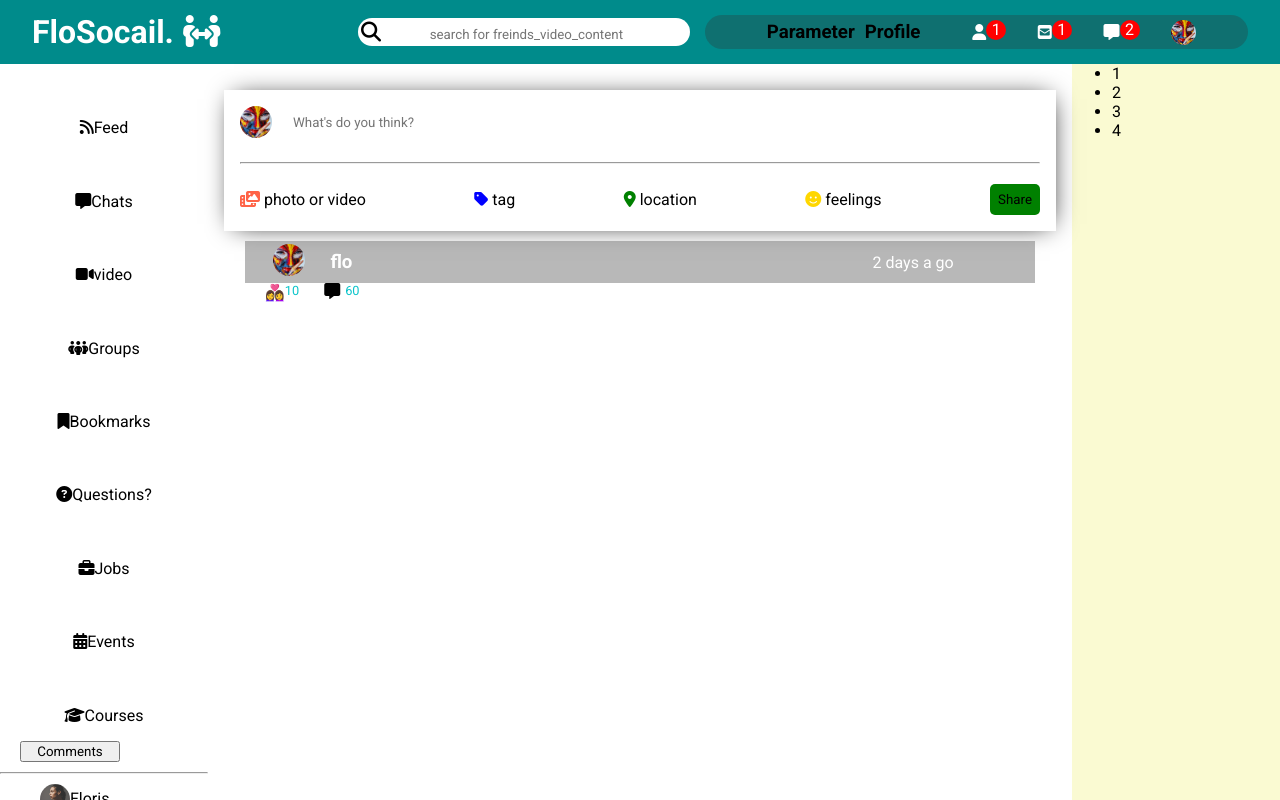
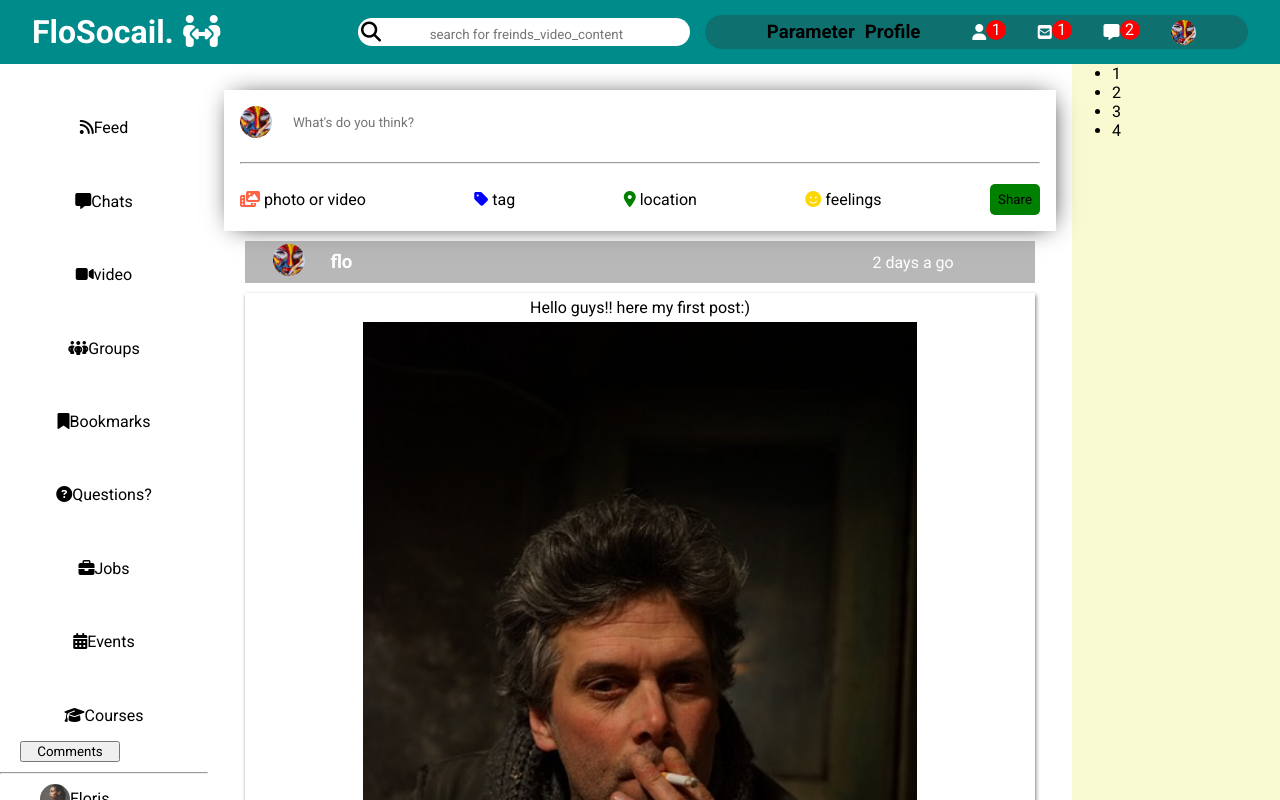
Before and after one commit to Flo37/FloSocial-App, a React (Create React App) app in the folder flosocial/: page / in a window 1280 px wide. Shown: the top 800 px of the page. Built offline with nearby package versions, Linux system fonts and the light colour scheme.

Commit message:
firstPost

```diff
--- a/flosocial/src/components/bars/centerBar/post/Post.jsx
+++ b/flosocial/src/components/bars/centerBar/post/Post.jsx
@@ -15,13 +15,18 @@ const Post = () => {
                     <span>2 days a go</span>
                     </div>
                  </div>
-                 <div className="post_center">
+                 <div className="center_post">
+                    <span className='hello'>Hello guys!! here my first post:)</span>
+                    <img  className='firstPost' src="./assets/3.jpg" alt="" />
+                 </div>
+                 <div className="bottom">
                     <div className='like'>
                         <span>👩‍❤️‍👩</span>
                         <p>10</p>
                     </div>
                     <div className='comment'><i class="fa-solid fa-message"></i>
                     <span>60</span></div>
+
                  </div>
             </div>
 
--- a/flosocial/src/components/bars/centerBar/post/_post.scss
+++ b/flosocial/src/components/bars/centerBar/post/_post.scss
@@ -31,11 +31,29 @@
             }
         }
     }
-    .post_center{
+    .center_post{
+        margin: 10px 0;
+        box-shadow: 1px 2px 4px gray;
+        text-align: center;
+        width: 100%;
+        display: flex;
+        flex-direction: column;
+        align-items: center;
+        padding: 0 0 1rem 0;
+        .hello{
+            margin: 5px 0;
+        }
+        .firstPost{
+            width: 70%;
+            object-fit: cover;
+        }
+    }
+    .bottom{
         display: flex;
         flex-wrap: nowrap;
 
         .like{
+            cursor: pointer;
             display: flex;
             margin: 0 20px;
             p{
@@ -45,6 +63,7 @@
         }
         .comment{
 
+            cursor: pointer;
              display: flex;
             i{
                 margin: 0 5px;
```
